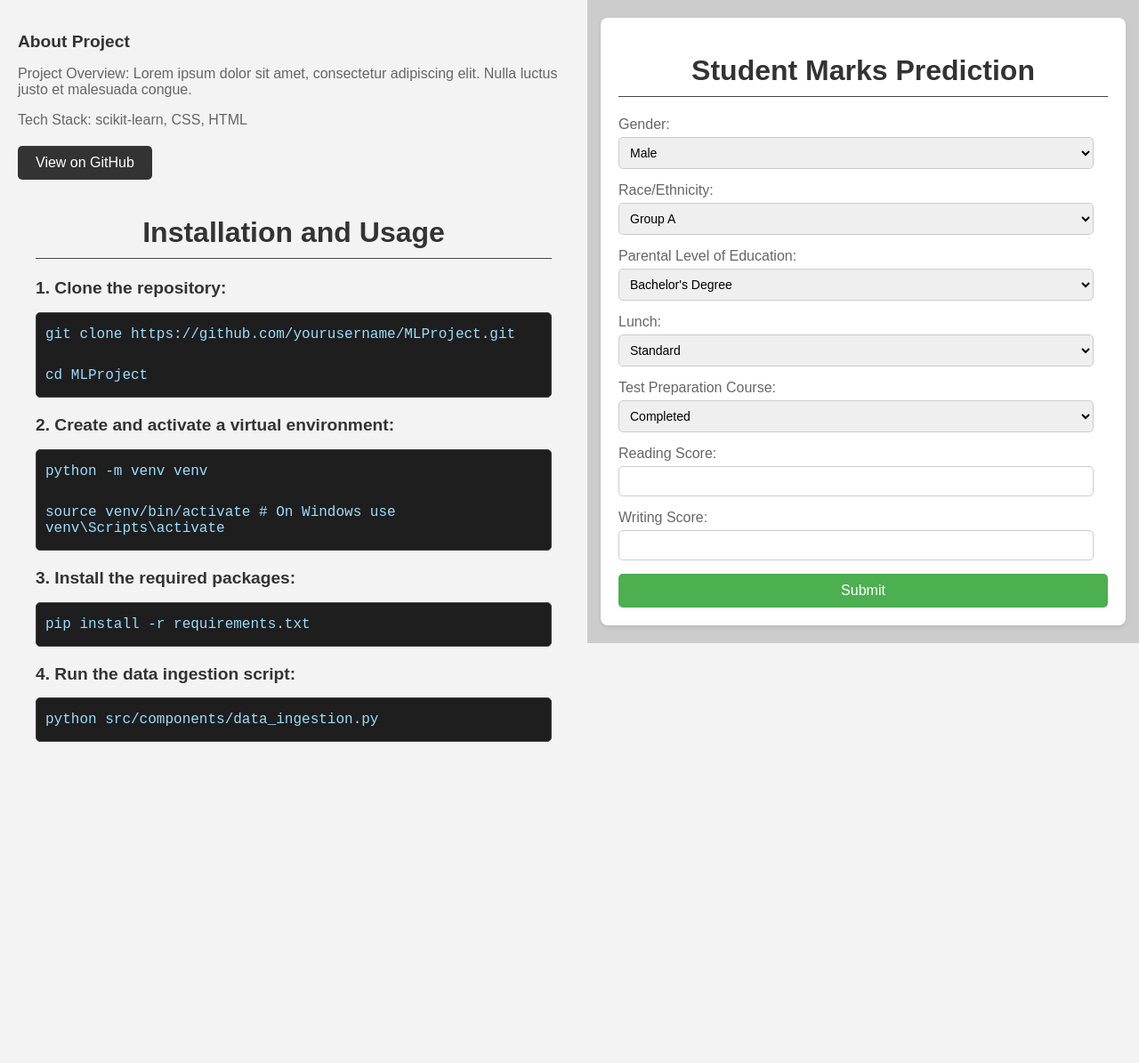
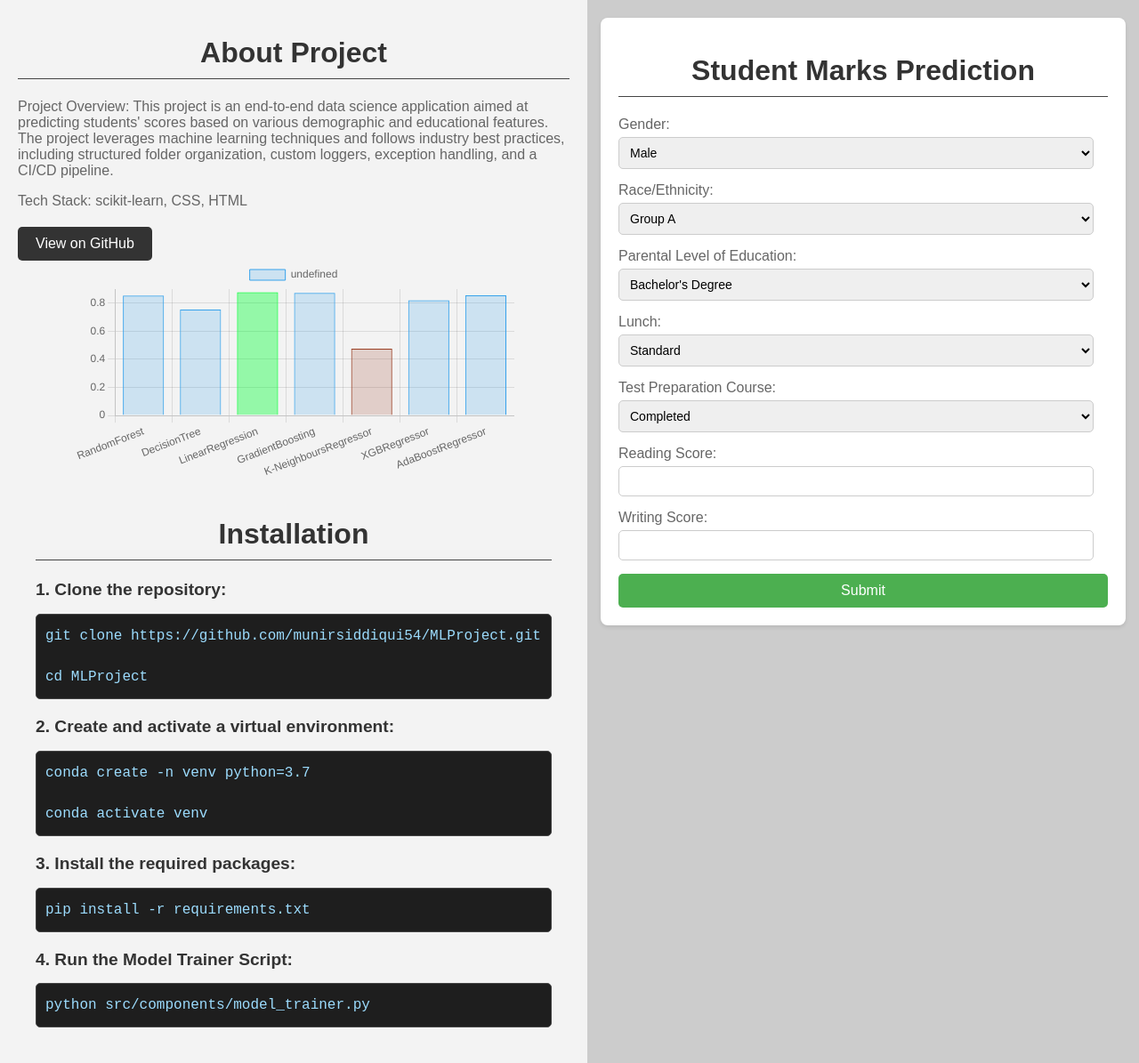
Before and after one commit to munirsiddiqui54/MLProject, a Flask app: page / in a window 1280 px wide. Shown: the whole page at 89% size. Run offline with Flask 3, Linux system fonts and the light colour scheme.

Commit message:
few changes

```diff
--- a/src/exception.py
+++ b/src/exception.py
@@ -7,7 +7,7 @@ log=logging.getLogger(__name__)
 def get_error_message(error,error_details_obj:sys):
     _,_,exc_tb=error_details_obj.exc_info()
     file_name=exc_tb.tb_frame.f_code.co_filename
-    error_msg="Error Occured. FILENAME: [{0}], LINE:{1}, ERROR: {2}.".format(
+    error_msg="Error Occured. FILENAME: [{0}], LINE:{1}, ERROR: {2}".format(
         file_name,
         exc_tb.tb_lineno,
         error
--- a/static/style.css
+++ b/static/style.css
@@ -120,6 +120,7 @@ h1 {
 h2 {
     font-size: 1.2em;
     color: #FFFFFF;
+    text-align: start;
 }
 
 .code-block {
--- a/templates/index.html
+++ b/templates/index.html
@@ -6,7 +6,12 @@
     <title>Students Marks</title>
     <link rel="stylesheet" type="text/css" href="{{ url_for('static', filename='style.css') }}">
 
+    <script src="https://cdn.jsdelivr.net/npm/chart.js"></script>
     <style>
+          .chart-container {
+            width: 80%;
+            margin: 0 auto;
+        }
         body, html {
             height: 100%;
             margin: 0;
@@ -14,20 +19,24 @@
         }
         .container {
             display: flex;
-            height: fit-content;
+            overflow: hidden;
+            height: 100vh;
             flex-wrap: wrap; /* Allow items to wrap to the next line */
         }
         .left, .right {
             flex: 1;
-            height: 100%;
         }
         /* Adjust styles for left and right sections as needed */
         .left {
             background-color: #f3f3f3;
             padding: 20px;
+            height: 100vh;
+            overflow-y: scroll;
         }
         .right {
             background-color: #ccc;
+            height: 100vh;
+            overflow-y: scroll;
         }
         /* Media query for mobile screens */
         @media screen and (max-width: 768px) {
@@ -36,6 +45,7 @@
             }
             .left, .right {
                 width: 100%; /* Take full width */
+                height: fit-content;
             }
         }
 
@@ -80,6 +90,7 @@
 
 .prediction h2 {
     margin: 0;
+    text-align: start;
     color: #007BFF;
 }
 
@@ -90,25 +101,29 @@
         <div class="left">
             <!-- Content for the left section -->
             <div class="about-section">
-                <h2>About Project</h2>
-                <p>Project Overview: Lorem ipsum dolor sit amet, consectetur adipiscing elit. Nulla luctus justo et malesuada congue.</p>
+                <h1>About Project</h1>
+                <p>Project Overview: This project is an end-to-end data science application aimed at predicting students' scores based on various demographic and educational features. The project leverages machine learning techniques and follows industry best practices, including structured folder organization, custom loggers, exception handling, and a CI/CD pipeline.</p>
                 <p>Tech Stack: <i class="fab fa-python"></i> scikit-learn, <i class="fab fa-css3"></i> CSS, <i class="fab fa-html5"></i> HTML</p>
                 <a href="https://github.com/munirsiddiqui54/MLProject" target="_blank" class="github-btn"><i class="fab fa-github"></i> View on GitHub</a>
-
+                <div class="chart-container">
+                    <canvas id="myChart"></canvas>
+                </div>
                 <div class="left-container">
-                    <h1>Installation and Usage</h1>
+                    <h1>Installation</h1>
                     <div class="step">
                         <h2>1. Clone the repository:</h2>
                         <div class="code-block">
-                            <code>git clone https://github.com/yourusername/MLProject.git</code><br>
+                            <code>git clone https://github.com/munirsiddiqui54/MLProject.git</code><br>
                             <code>cd MLProject</code>
                         </div>
                     </div>
+
+
                     <div class="step">
                         <h2>2. Create and activate a virtual environment:</h2>
                         <div class="code-block">
-                            <code>python -m venv venv</code><br>
-                            <code>source venv/bin/activate # On Windows use venv\Scripts\activate</code>
+                            <code>conda create -n venv python=3.7 </code><br>
+                            <code>conda activate venv</code>
                         </div>
                     </div>
                     <div class="step">
@@ -118,9 +133,9 @@
                         </div>
                     </div>
                     <div class="step">
-                        <h2>4. Run the data ingestion script:</h2>
+                        <h2>4. Run the Model Trainer Script:</h2>
                         <div class="code-block">
-                            <code>python src/components/data_ingestion.py</code>
+                            <code>python src/components/model_trainer.py</code>
                         </div>
                     </div>
                 </div>
@@ -194,10 +209,73 @@
             <div class="prediction">
                 <h2>Prediction:</h2>
                 <p>Your predicted math score is: <strong>{{ prediction }}/100</strong></p>
+                <p>( *The prediction is made using Linear Regression Model.) </p>
             </div>
             {% endif %}
     </div>
         </div>
     </div>
+    <script>
+        // Data for the chart stored in a dictionary
+        const dataDict = {
+            "RandomForest": 0.8547153629900446,
+            "DecisionTree": 0.7544366199498311,
+            "LinearRegression": 0.8778938096083478,
+            "GradientBoosting": 0.8731344797054658,
+            "K-NeighboursRegressor": 0.47561174068704326,
+            "XGBRegressor": 0.8206920892156877,
+            "AdaBoostRegressor": 0.8561216897745175
+        };
+
+        // Extract labels and data from the dictionary
+        const labels = Object.keys(dataDict);
+        const data = Object.values(dataDict);
+
+        // Find the highest and lowest values and their indices
+        const maxValue = Math.max(...data);
+        const minValue = Math.min(...data);
+        const maxIndex = data.indexOf(maxValue);
+        const minIndex = data.indexOf(minValue);
+
+        // Colors for the bars
+        const backgroundColors = data.map((value, index) => {
+            if (index === maxIndex) return 'rgba(5, 255, 55,0.4)'; // Green for max
+            if (index === minIndex) return 'rgba(154, 62, 35, 0.2)'; // Blue for min
+            return 'rgba(54, 162, 235, 0.2)'; // Blue for others
+        });
+        const borderColors = data.map((value, index) => {
+            if (index === maxIndex) return 'rgba(5, 255, 55,1)'; // Green for max
+            if (index === minIndex) return 'rgba(154, 62, 35, 1)'; // Blue for min
+            return 'rgba(54, 162, 235, 1)'; // Blue for others
+        });
+
+        // Config for the chart
+        const config = {
+            type: 'bar',
+            data: {
+                labels: labels,
+                datasets: [{
+                    data: data,
+                    labels:"",
+                    backgroundColor: backgroundColors,
+                    borderColor: borderColors,
+                    borderWidth: 1
+                }]
+            },
+            options: {
+                scales: {
+                    x: {
+                        beginAtZero: true
+                    }
+                }
+            }
+        };
+
+        // Render the chart
+        const myChart = new Chart(
+            document.getElementById('myChart'),
+            config
+        );
+    </script>
 </body>
 </html>
```
Also changed, not shown: src/components/data_transformation.py (+0 -13 lines), src/components/model_trainer.py (+15 -0 lines), README.md, 1 other file.
